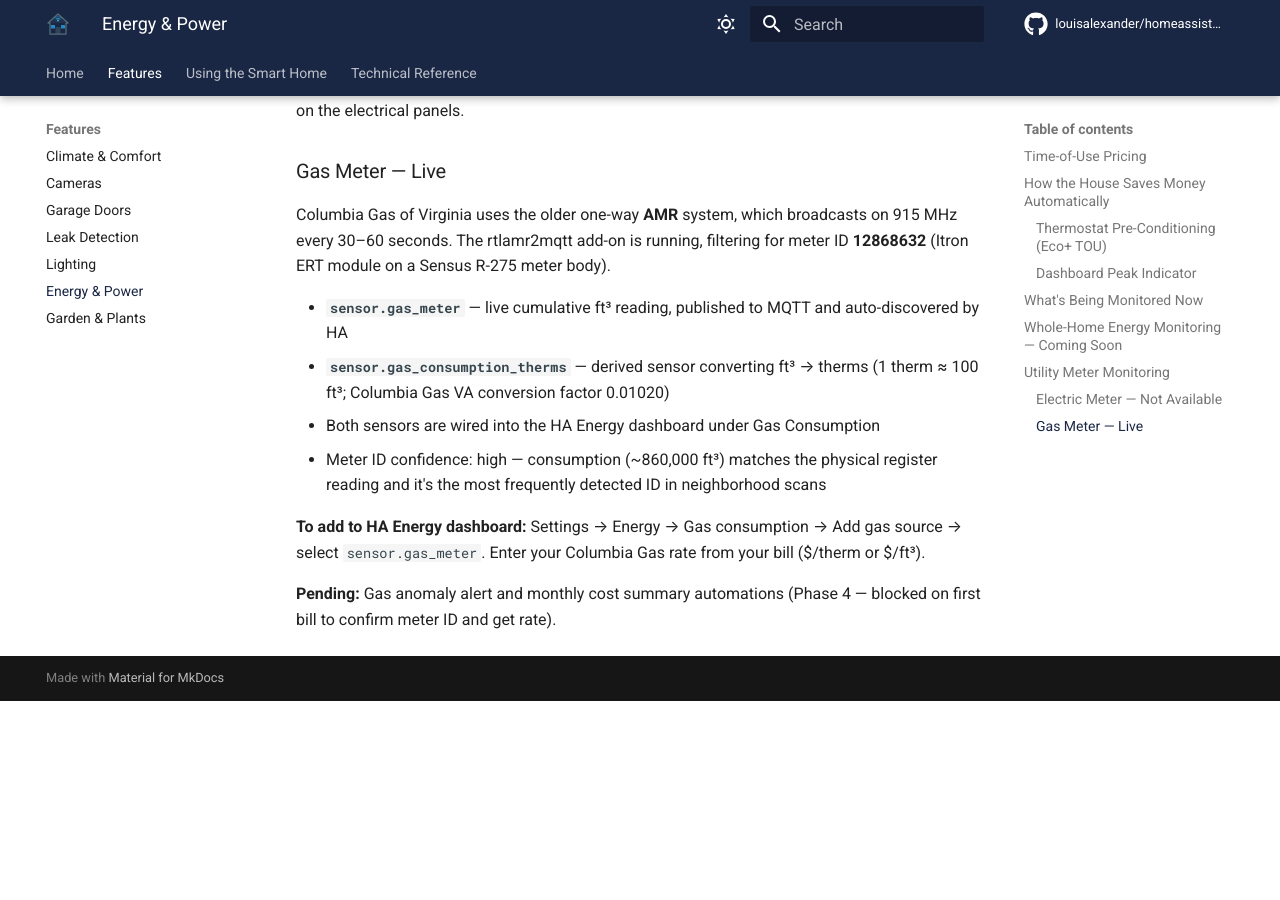
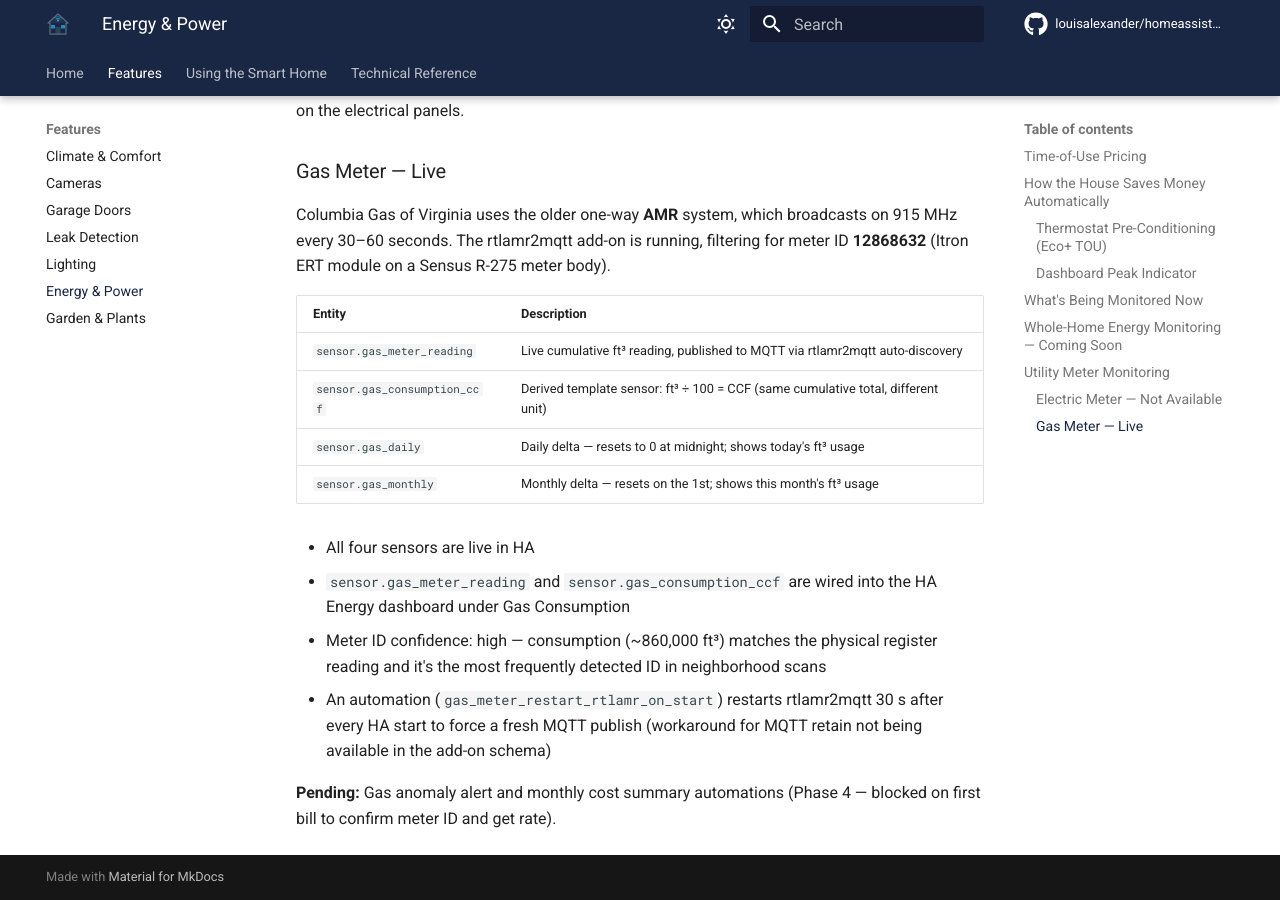
Before and after one commit to louisalexander/homeassistant, an MkDocs documentation site: the page built from docs/energy.md, in a window 1280 px wide and 900 px high, scrolled down 2183 px. Built offline with MkDocs 1.6.1 and Material for MkDocs 9.7.7, drawn with Linux system fonts in a browser that asks for light colours; comment, search, counter and statistics services are not loaded; before the commit the page ends 2884 px from its top, so only the background shows below that.

Commit message:
auto: update energy.md 2026-05-30

```diff
--- a/docs/energy.md
+++ b/docs/energy.md
@@ -75,11 +75,16 @@
 
 Columbia Gas of Virginia uses the older one-way **AMR** system, which broadcasts on 915 MHz every 30–60 seconds. The rtlamr2mqtt add-on is running, filtering for meter ID **12868632** (Itron ERT module on a Sensus R-275 meter body).
 
-- **`sensor.gas_meter`** — live cumulative ft³ reading, published to MQTT and auto-discovered by HA
-- **`sensor.gas_consumption_therms`** — derived sensor converting ft³ → therms (1 therm ≈ 100 ft³; Columbia Gas VA conversion factor 0.01020)
-- Both sensors are wired into the HA Energy dashboard under Gas Consumption
+| Entity | Description |
+|---|---|
+| `sensor.gas_meter_reading` | Live cumulative ft³ reading, published to MQTT via rtlamr2mqtt auto-discovery |
+| `sensor.gas_consumption_ccf` | Derived template sensor: ft³ ÷ 100 = CCF (same cumulative total, different unit) |
+| `sensor.gas_daily` | Daily delta — resets to 0 at midnight; shows today's ft³ usage |
+| `sensor.gas_monthly` | Monthly delta — resets on the 1st; shows this month's ft³ usage |
+
+- All four sensors are live in HA
+- `sensor.gas_meter_reading` and `sensor.gas_consumption_ccf` are wired into the HA Energy dashboard under Gas Consumption
 - Meter ID confidence: high — consumption (~860,000 ft³) matches the physical register reading and it's the most frequently detected ID in neighborhood scans
-
-**To add to HA Energy dashboard:** Settings → Energy → Gas consumption → Add gas source → select `sensor.gas_meter`. Enter your Columbia Gas rate from your bill ($/therm or $/ft³).
+- An automation (`gas_meter_restart_rtlamr_on_start`) restarts rtlamr2mqtt 30 s after every HA start to force a fresh MQTT publish (workaround for MQTT retain not being available in the add-on schema)
 
 **Pending:** Gas anomaly alert and monthly cost summary automations (Phase 4 — blocked on first bill to confirm meter ID and get rate).
```
